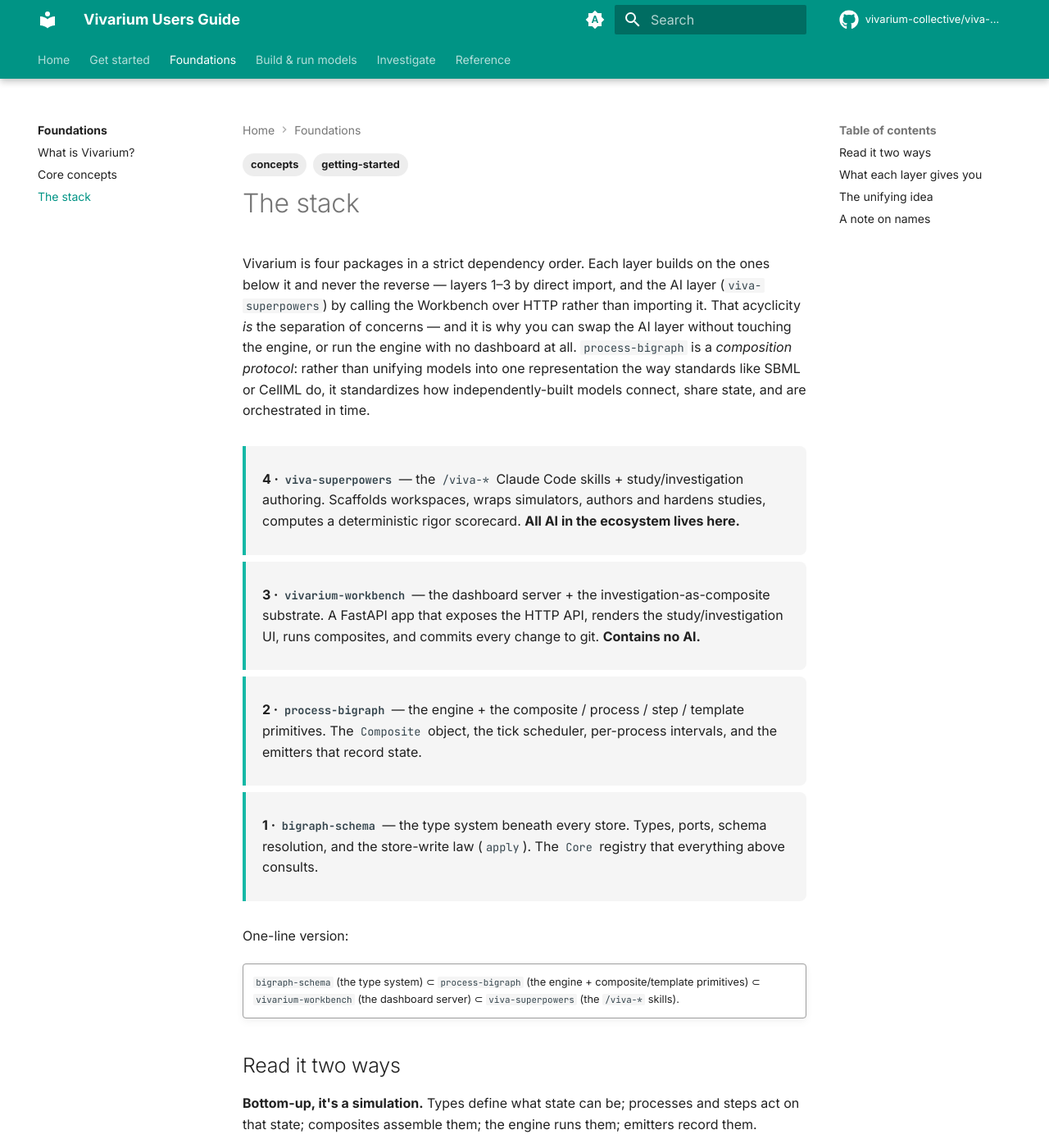
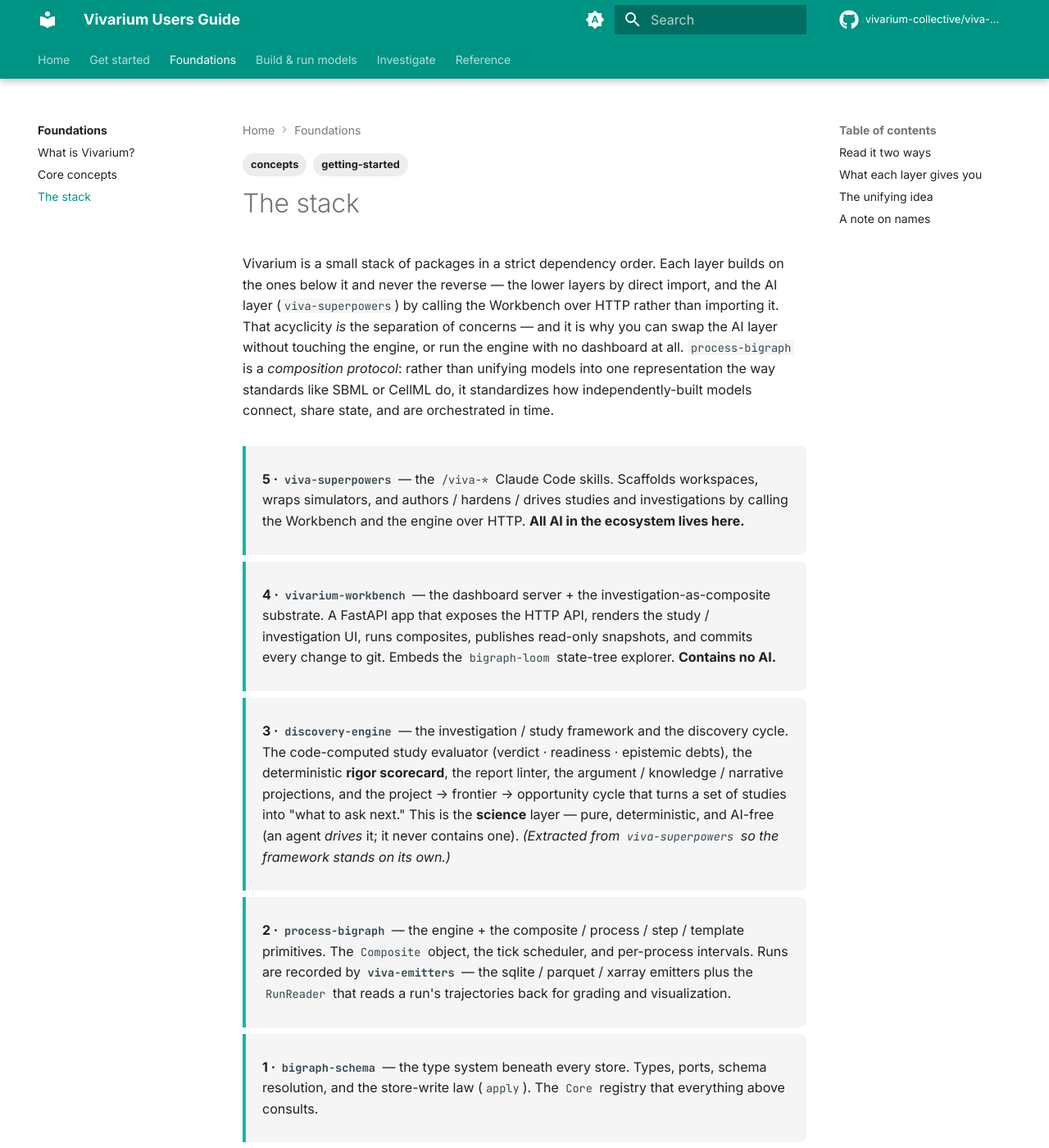
Before and after one commit to vivarium-collective/viva-docs, an MkDocs documentation site: the page built from docs/foundations/the-stack.md, in a window 1280 px wide and 1400 px high. Shown: the whole window at 82% size. Built offline with MkDocs 1.6.1 and Material for MkDocs 9.7.7, drawn with Linux system fonts in a browser that asks for light colours; comment, search, counter and statistics services are not loaded; some of the changed text lies outside the part shown.

Commit message:
docs(foundations): refresh the framework description to the current package architecture
The Foundations pages described a "four-package" stack and attributed the
study/investigation/rigor framework to viva-superpowers and the emitters to
process-bigraph. Both are now out of date: the science framework was extracted into
discovery-engine, and the emitters into viva-emitters. Update the framework description
to the current stack so it is accurate:

- the-stack.md: a 5-layer stack — bigraph-schema -> process-bigraph (+ viva-emitters) ->
  discovery-engine -> vivarium-workbench (embeds bigraph-loom) -> viva-superpowers. The
  rigor scorecard / verdict / report linter / discovery cycle now live in discovery-engine
  (the AI-free science layer); viva-superpowers is the /viva-* skills that drive it.
  Responsibilities table + one-line summary updated.
- what-is-viva-eco.md: the two spines now name the right packages (computational:
  bigraph-schema + process-bigraph + viva-emitters; agentic: discovery-engine framework +
  viva-superpowers skills). Dropped a stale "four-package" aside.
- index.md: the stack nav adds discovery-engine and fixes the emitters attribution.
- start-here / foundations/index / core-concepts: drop the "four packages" phrasing.

mkdocs build is clean.

```diff
--- a/docs/foundations/the-stack.md
+++ b/docs/foundations/the-stack.md
@@ -6,33 +6,44 @@ tags:
 
 # The stack
 
-Vivarium is four packages in a strict dependency order. Each layer builds on the ones below
-it and never the reverse — layers 1–3 by direct import, and the AI layer (`viva-superpowers`)
-by calling the Workbench over HTTP rather than importing it. That acyclicity *is* the
-separation of concerns — and it is why
-you can swap the AI layer without touching the engine, or run the engine with no dashboard
-at all. `process-bigraph` is a *composition protocol*: rather than unifying
-models into one representation the way standards like SBML or CellML do, it standardizes how
-independently-built models connect, share state, and are orchestrated in time.
+Vivarium is a small stack of packages in a strict dependency order. Each layer builds on the
+ones below it and never the reverse — the lower layers by direct import, and the AI layer
+(`viva-superpowers`) by calling the Workbench over HTTP rather than importing it. That
+acyclicity *is* the separation of concerns — and it is why you can swap the AI layer without
+touching the engine, or run the engine with no dashboard at all. `process-bigraph` is a
+*composition protocol*: rather than unifying models into one representation the way standards
+like SBML or CellML do, it standardizes how independently-built models connect, share state,
+and are orchestrated in time.
 
 <div class="viva-stack" markdown>
 
 <div class="layer" markdown>
-**4 · `viva-superpowers`** — the `/viva-*` Claude Code skills + study/investigation
-authoring. Scaffolds workspaces, wraps simulators, authors and hardens studies, computes a
-deterministic rigor scorecard. **All AI in the ecosystem lives here.**
+**5 · `viva-superpowers`** — the `/viva-*` Claude Code skills. Scaffolds workspaces, wraps
+simulators, and authors / hardens / drives studies and investigations by calling the
+Workbench and the engine over HTTP. **All AI in the ecosystem lives here.**
 </div>
 
 <div class="layer" markdown>
-**3 · `vivarium-workbench`** — the dashboard server + the investigation-as-composite
-substrate. A FastAPI app that exposes the HTTP API, renders the study/investigation UI,
-runs composites, and commits every change to git. **Contains no AI.**
+**4 · `vivarium-workbench`** — the dashboard server + the investigation-as-composite
+substrate. A FastAPI app that exposes the HTTP API, renders the study / investigation UI,
+runs composites, publishes read-only snapshots, and commits every change to git. Embeds the
+`bigraph-loom` state-tree explorer. **Contains no AI.**
+</div>
+
+<div class="layer" markdown>
+**3 · `discovery-engine`** — the investigation / study framework and the discovery cycle.
+The code-computed study evaluator (verdict · readiness · epistemic debts), the deterministic
+**rigor scorecard**, the report linter, the argument / knowledge / narrative projections, and
+the project → frontier → opportunity cycle that turns a set of studies into "what to ask
+next." This is the **science** layer — pure, deterministic, and AI-free (an agent *drives* it;
+it never contains one). *(Extracted from `viva-superpowers` so the framework stands on its own.)*
 </div>
 
 <div class="layer" markdown>
 **2 · `process-bigraph`** — the engine + the composite / process / step / template
-primitives. The `Composite` object, the tick scheduler, per-process intervals, and the
-emitters that record state.
+primitives. The `Composite` object, the tick scheduler, and per-process intervals. Runs are
+recorded by **`viva-emitters`** — the sqlite / parquet / xarray emitters plus the `RunReader`
+that reads a run's trajectories back for grading and visualization.
 </div>
 
 <div class="layer" markdown>
@@ -46,9 +57,10 @@ consults.
 One-line version:
 
 !!! quote ""
-    `bigraph-schema` (the type system) ⊂ `process-bigraph` (the engine + composite/template
-    primitives) ⊂ `vivarium-workbench` (the dashboard server) ⊂ `viva-superpowers` (the
-    `/viva-*` skills).
+    `bigraph-schema` (types) ⊂ `process-bigraph` (the engine + composite/template primitives,
+    with `viva-emitters` recording runs) ⊂ `discovery-engine` (the study/investigation
+    framework + discovery cycle) ⊂ `vivarium-workbench` (the dashboard server, embedding
+    `bigraph-loom`) ⊂ `viva-superpowers` (the `/viva-*` skills).
 
 ## Read it two ways
 
@@ -64,7 +76,9 @@ rolls back up into a verdict.
 | Layer | You reach for it when… | Key objects |
 |---|---|---|
 | **bigraph-schema** | you need a new data type, units, or to understand how deltas merge | `Core`, types, `apply`, `resolve` |
-| **process-bigraph** | you are writing or wiring a model | `Process`, `Step`, `Composite`, emitters |
+| **process-bigraph** | you are writing or wiring a model | `Process`, `Step`, `Composite` |
+| **viva-emitters** | you are recording a run or reading its trajectories back | emitters (sqlite/parquet/xarray), `RunReader` |
+| **discovery-engine** | you need a study's verdict, rigor scorecard, or the "what to ask next" cycle | the evaluator, verdicts, rigor, report linter, the cycle |
 | **vivarium-workbench** | you are running, browsing, or grading models in the UI/API | the server, `/api/*`, studies, report cards |
 | **viva-superpowers** | you are driving the platform with an AI agent | the `/viva-*` skills |
 
```
Also changed, not shown: docs/foundations/core-concepts.md (+1 -1 lines), docs/foundations/index.md (+1 -1 lines), docs/foundations/what-is-viva-eco.md (+7 -5 lines), docs/index.md (+8 -4 lines), docs/start-here.md (+1 -1 lines).
